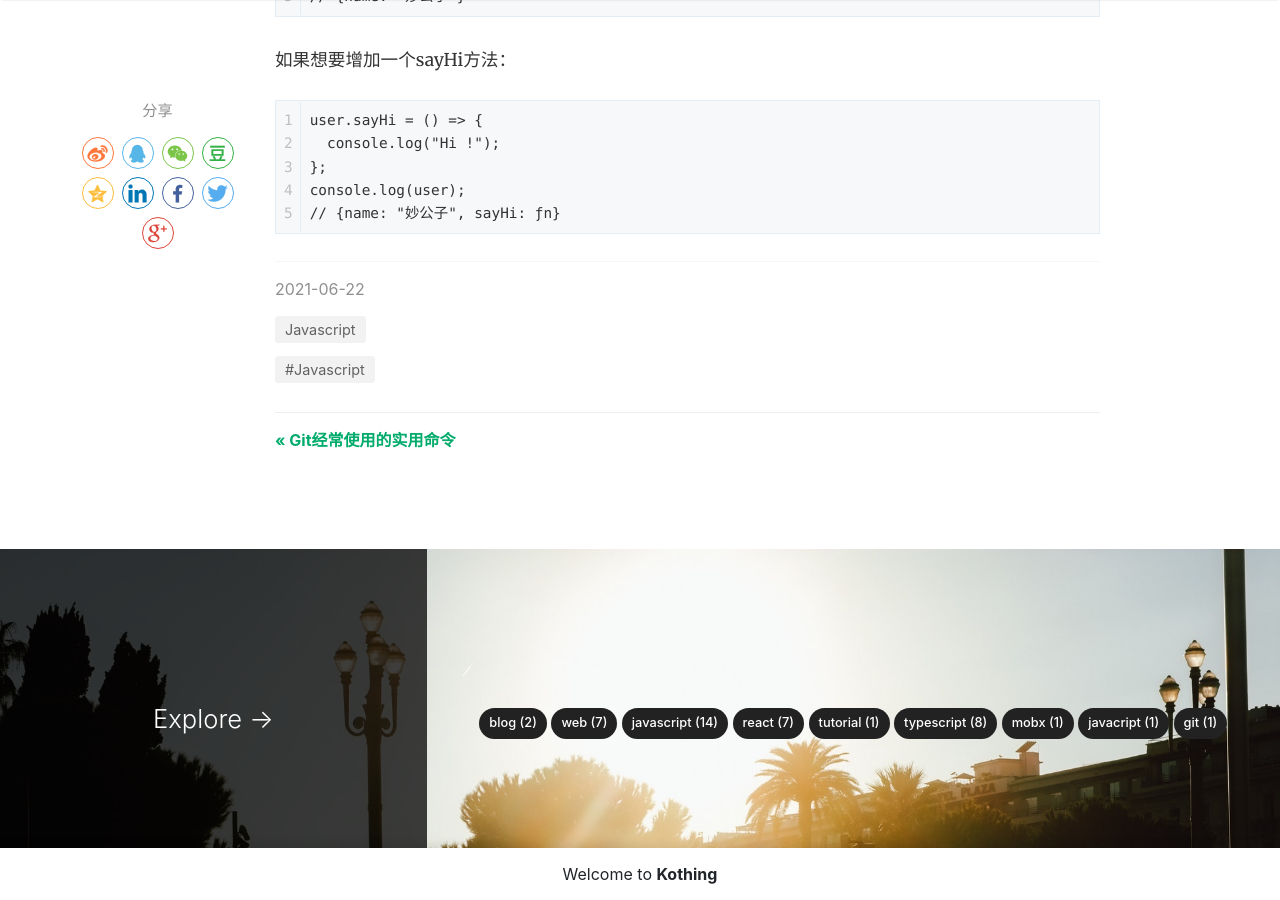
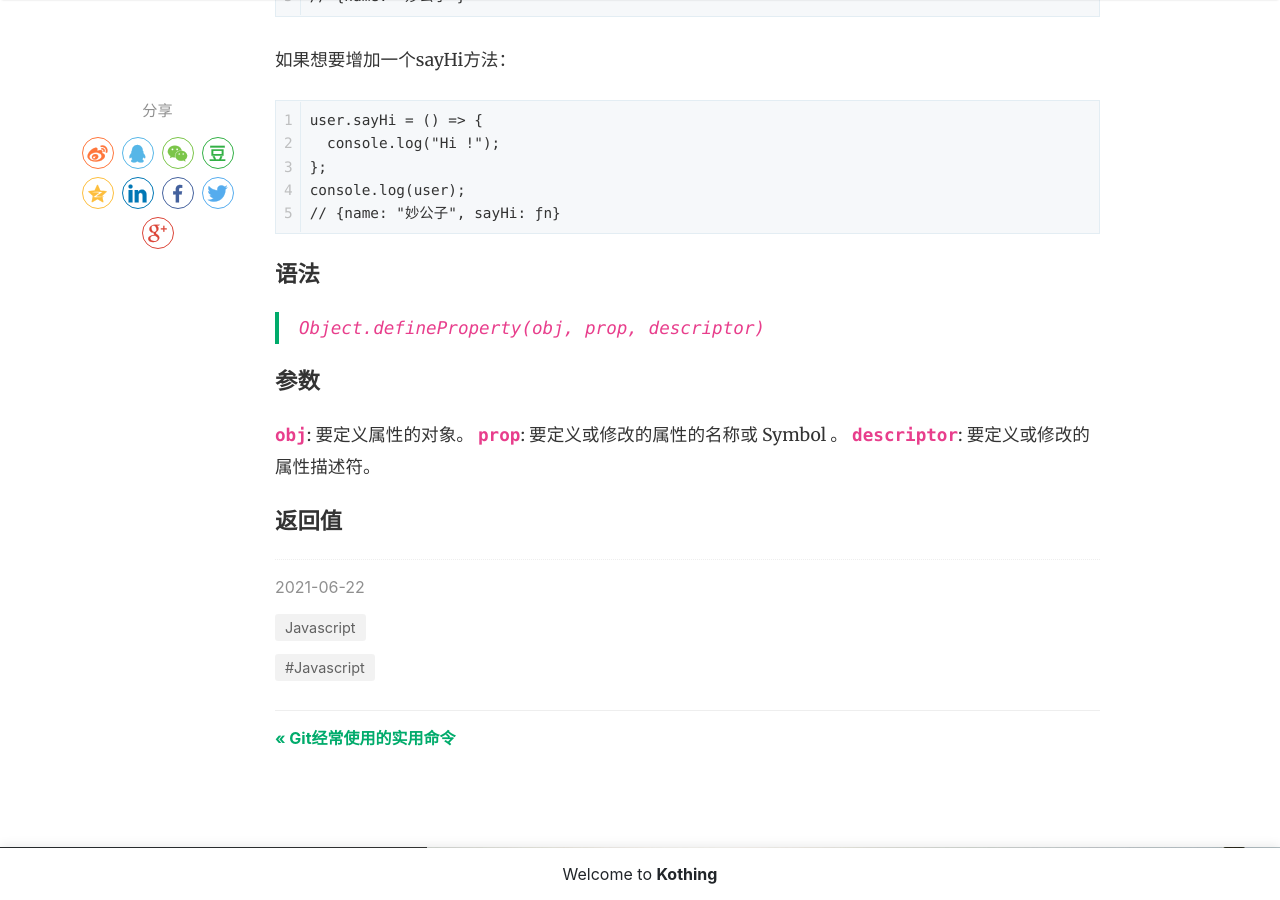
Before and after one commit to kothing/kothing.github.io, a Jekyll site: the page built from _posts/2021-06-22-Object.defineProperty.md, in a window 1280 px wide and 900 px high, scrolled down 1327 px. Built offline with Jekyll 4.4.1, drawn with Linux system fonts in a browser that asks for light colours; nearby versions of some CDN libraries; comment, search, counter and statistics services are not loaded.

Commit message:
Update 2021-06-22-Object.defineProperty.md

````diff
--- a/_posts/2021-06-22-Object.defineProperty.md
+++ b/_posts/2021-06-22-Object.defineProperty.md
@@ -32,3 +32,13 @@ user.sayHi = () => {
 console.log(user);
 // {name: "妙公子", sayHi: ƒn}
 ```
+
+### 语法
+> `Object.defineProperty(obj, prop, descriptor)`
+
+### 参数
+**`obj`**: 要定义属性的对象。
+**`prop`**: 要定义或修改的属性的名称或 Symbol 。
+**`descriptor`**: 要定义或修改的属性描述符。
+
+### 返回值
````
